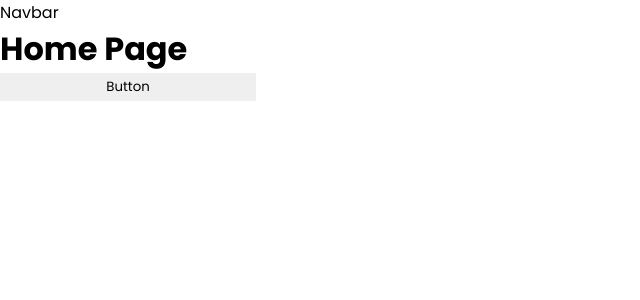
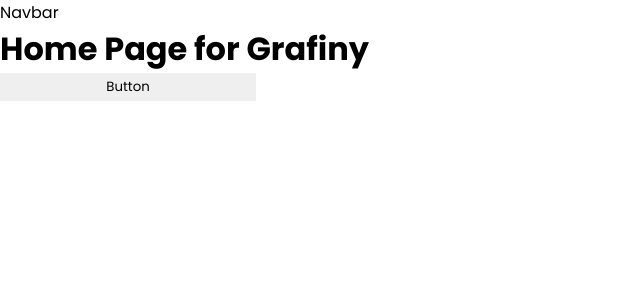
Before and after one commit to gdsc-nits-org/grafiny-client, a React (Vite) app: page / in a window 1280 px wide. Shown: the top 300 px of the page, without its empty margins (0-640 px from the left). Built offline with nearby package versions, Linux system fonts and the light colour scheme.

Commit message:
ADD: Simple Git Hooks Pre-Commit rule (#5)
* ADD: Simple Git Hook

```diff
--- a/src/Pages/Home/Home.jsx
+++ b/src/Pages/Home/Home.jsx
@@ -5,7 +5,7 @@ import style from "./Home.module.scss";
 const Home = () => {
   return (
     <main className={style.home}>
-      <h1>Home Page</h1>
+      <h1>Home Page for Grafiny</h1>
       <Button type="button" />
     </main>
   );
```
Also changed, not shown: package.json (+17 -2 lines), 1 other file (tests, documents, lock files or other folders).
